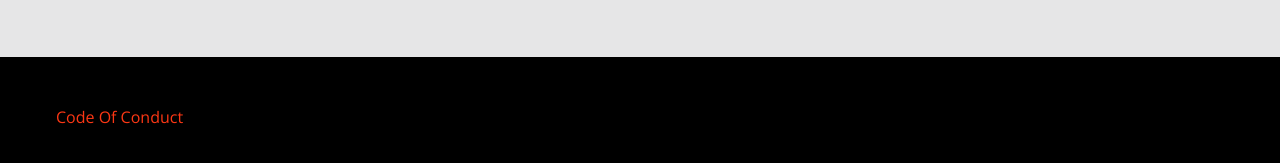
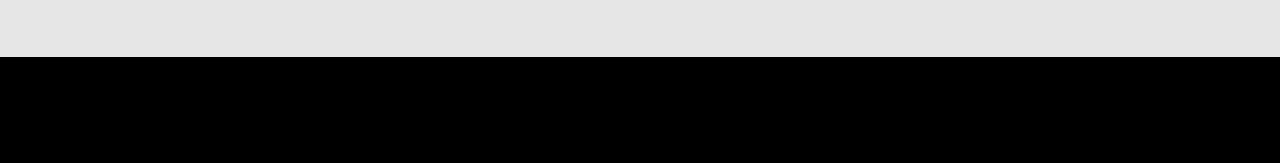
Before and after one commit to webcampsi/mb2015, a Jekyll site: the page built from _posts/2015-02-11-code-of-conduct.markdown, in a window 1280 px wide and 1400 px high, scrolled down 2974 px. Shown: the part 1223-1386 px from the top of the window. Built offline with Jekyll 4.4.1, drawn with Linux system fonts in a browser that asks for light colours.

```diff
--- a/_includes/footer.html
+++ b/_includes/footer.html
@@ -2,7 +2,7 @@
 	<div class="divider black">
 		<div class="footer-links">
 			<ul>
-				<li><a href="{{ site.baseurl }}/code-of-conduct">Code Of Conduct</a></li>
+				<!--<li><a href="{{ site.baseurl }}/code-of-conduct">Code Of Conduct</a></li>-->
 			</ul>
 		</div>
 	</div>
--- a/assets/stylesheet/_sass/_default.scss
+++ b/assets/stylesheet/_sass/_default.scss
@@ -405,7 +405,7 @@
 }
 
 .responsive-image {
-	width: 250px;
+	width: 350px;
 	max-width:100%;
 }
 
--- a/index.html
+++ b/index.html
@@ -16,9 +16,8 @@
 
 		There will be three tracks: <b>Front-end</b>, <b>Back-end</b> and <b>DevOps</b>.
 		And the fourth, most important one: <b>Good Time</b> with old and new friends,  good coffee and lots and lots of discussions with interesting people.
-
 		<br /><br />
-		<a href="{{ site.baseurl }}/code-of-conduct" target="_blank">Code of Conduct</a>
+		<!--<a href="{{ site.baseurl }}/code-of-conduct" target="_blank">Code of Conduct</a>-->
 	</p>
 </div>
 </div>
```
Also changed, not shown: assets/img/fri-logo.png.
